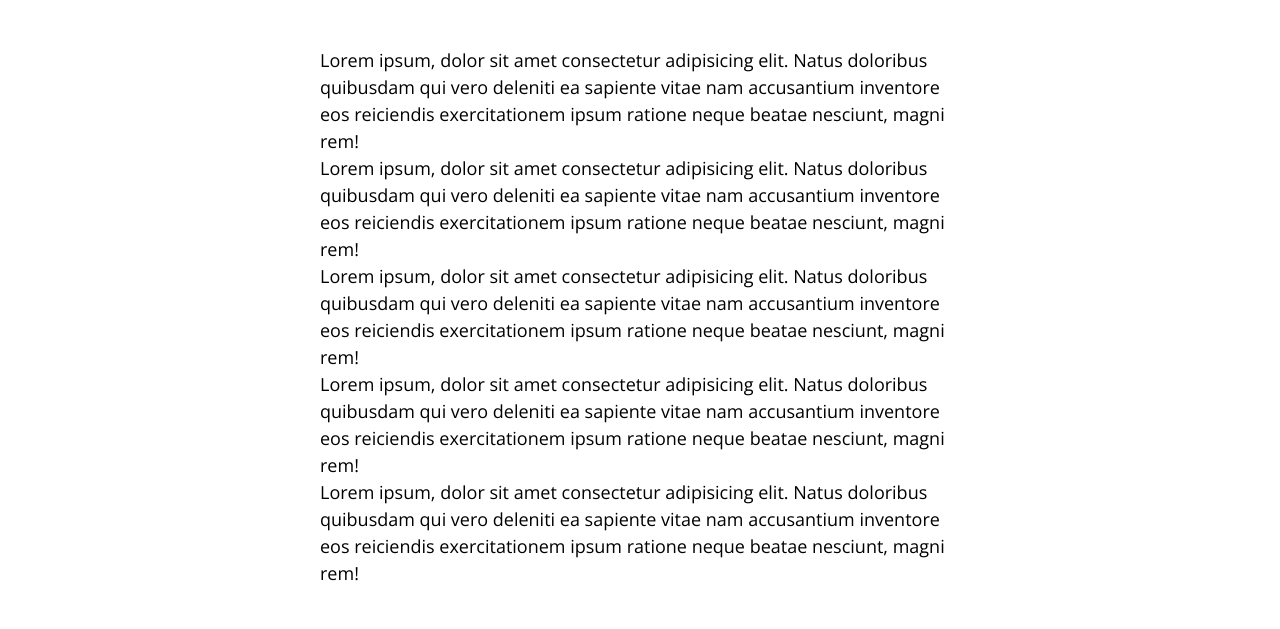
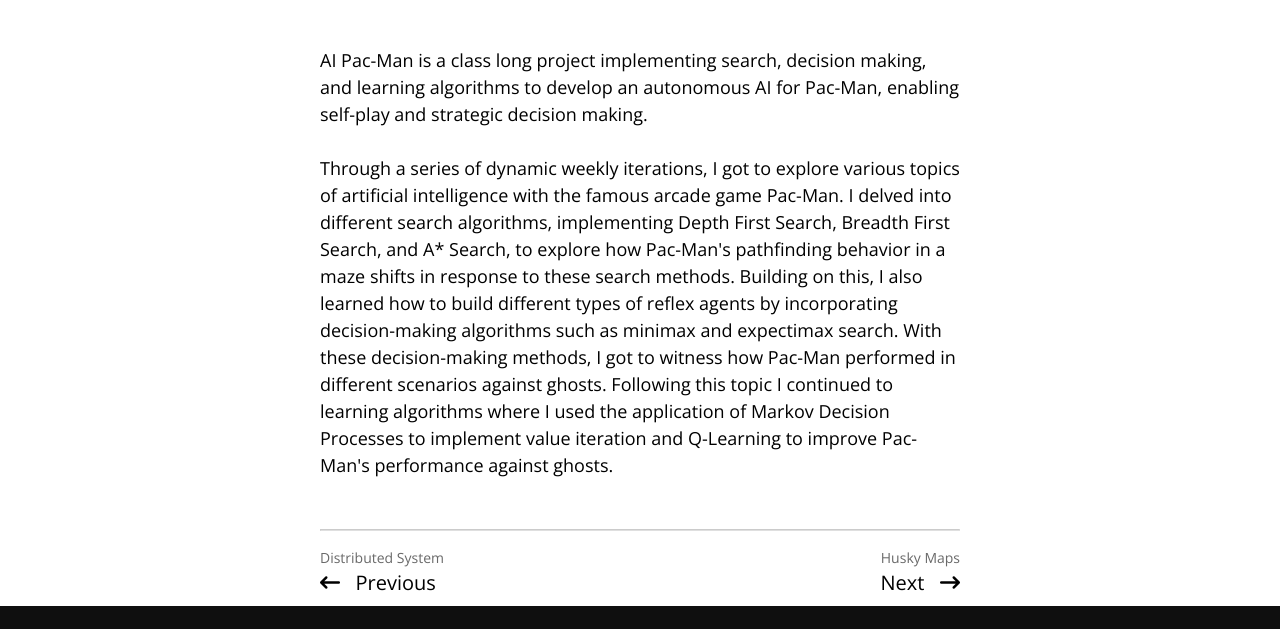
Before and after one commit to phtran1/philliptran, a website: page pages/projects/pac-man.html in a window 1280 px wide. Shown: the part 508-1137 px from the top of the page. Drawn offline with nearby package versions, Linux system fonts and the light colour scheme; files whose address does not match are found by name.

Commit message:
Added Project

```diff
--- a/pages/projects/pac-man.html
+++ b/pages/projects/pac-man.html
@@ -6,6 +6,7 @@
     <meta name="viewport" content="width=device-width, initial-scale=1.0">
     <title>Phillip Tran</title>
     <link rel="stylesheet" href="/css/style.css">
+    <link rel="stylesheet" href="/css/project.css">
     <script src="script.js" defer></script>
     <link rel="stylesheet" href="https://cdn.jsdelivr.net/npm/bootstrap-icons@1.3.0/font/bootstrap-icons.css" />
     <link rel="preconnect" href="https://fonts.googleapis.com">
@@ -29,24 +30,43 @@
                     About
                 </a>
             </div>
-            <div class="title">
+            <div class="title" style="background-image: url(/static/pac-man.jpg);">
                 <div class="titlebox">
                     <h1>AI Pac-Man</h1>
                 </div>
             </div>
             <div class="textbox">
                 <!-- <hr> -->
-                <p>Lorem ipsum, dolor sit amet consectetur adipisicing elit. Natus doloribus quibusdam qui vero deleniti ea sapiente vitae nam accusantium inventore eos reiciendis exercitationem ipsum ratione neque beatae nesciunt, magni rem!</p>
-                <p>Lorem ipsum, dolor sit amet consectetur adipisicing elit. Natus doloribus quibusdam qui vero deleniti ea sapiente vitae nam accusantium inventore eos reiciendis exercitationem ipsum ratione neque beatae nesciunt, magni rem!</p>
-                <p>Lorem ipsum, dolor sit amet consectetur adipisicing elit. Natus doloribus quibusdam qui vero deleniti ea sapiente vitae nam accusantium inventore eos reiciendis exercitationem ipsum ratione neque beatae nesciunt, magni rem!</p>
-                <p>Lorem ipsum, dolor sit amet consectetur adipisicing elit. Natus doloribus quibusdam qui vero deleniti ea sapiente vitae nam accusantium inventore eos reiciendis exercitationem ipsum ratione neque beatae nesciunt, magni rem!</p>
-
-                <p>Lorem ipsum, dolor sit amet consectetur adipisicing elit. Natus doloribus quibusdam qui vero deleniti ea sapiente vitae nam accusantium inventore eos reiciendis exercitationem ipsum ratione neque beatae nesciunt, magni rem!</p>
+                <p>
+                    AI Pac-Man is a class long project implementing search, decision making, and learning algorithms to develop an autonomous AI for Pac-Man, enabling self-play and strategic decision making.
+                    <br>
+                    <br>
+                    Through a series of dynamic weekly iterations, I got to explore various topics of artificial intelligence with the famous arcade game Pac-Man. I delved into different search algorithms, implementing Depth First Search, Breadth First Search, and A* Search, to explore how Pac-Man's pathfinding behavior in a maze shifts in response to these search methods. Building on this, I also learned how to build different types of reflex agents by incorporating decision-making algorithms such as minimax and expectimax search. With these decision-making methods, I got to witness how Pac-Man performed in different scenarios against ghosts. Following this topic I continued to learning algorithms where I used the application of Markov Decision Processes to implement value iteration and Q-Learning to improve Pac-Man's performance against ghosts.
+                </p>
+            </div>
         </div>
 
+        <div class="prev-next-text-box">
+            <hr>
+            <br>
+            <p class="prev-next-text" style="float: left;">
+                Distributed System
+            </p>
+            <p class="prev-next-text" style="float: right;">
+                Husky Maps
+            </p>
+        </div>
 
+        <div class="prev-next">
+            <a class="exclude prev arrow" href="/pages/projects/distributed_system.html">
+                <i class="fa-solid fa-arrow-left-long"></i> &nbsp; Previous
+            </a>
+
+            <a class="exclude next arrow" href="/pages/projects/husky_maps.html">
+                Next &nbsp; <i class="fa-solid fa-arrow-right-long"></i>
+            </a>
         </div>
-    </div>
+
         <footer id="footer">
             <div class="icons">
                 <!-- <i class="bi bi-brightness-high-fill" id="toggleDark"></i> -->
@@ -73,8 +93,6 @@
                 <p>© 2023 Phillip Tran. All rights reserved.</p> -->
             </div>
         </footer>
-
-
-
+    </div>
 </body>
 </html>
```
Also changed, not shown: pages/projects.html (+13 -19 lines), pages/projects/distributed_system.html (+2 -2 lines), pages/projects/husky_maps.html (+2 -2 lines), static/pac-man.jpg (added). Lines whose indentation alone changed are shown as unchanged.
